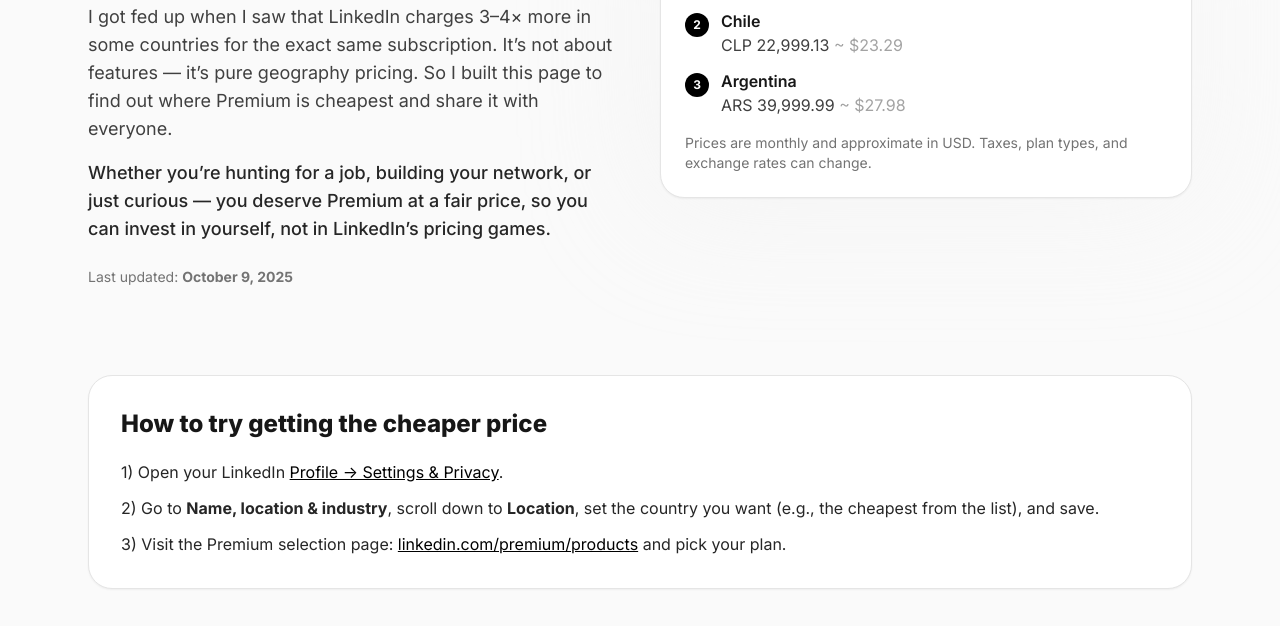
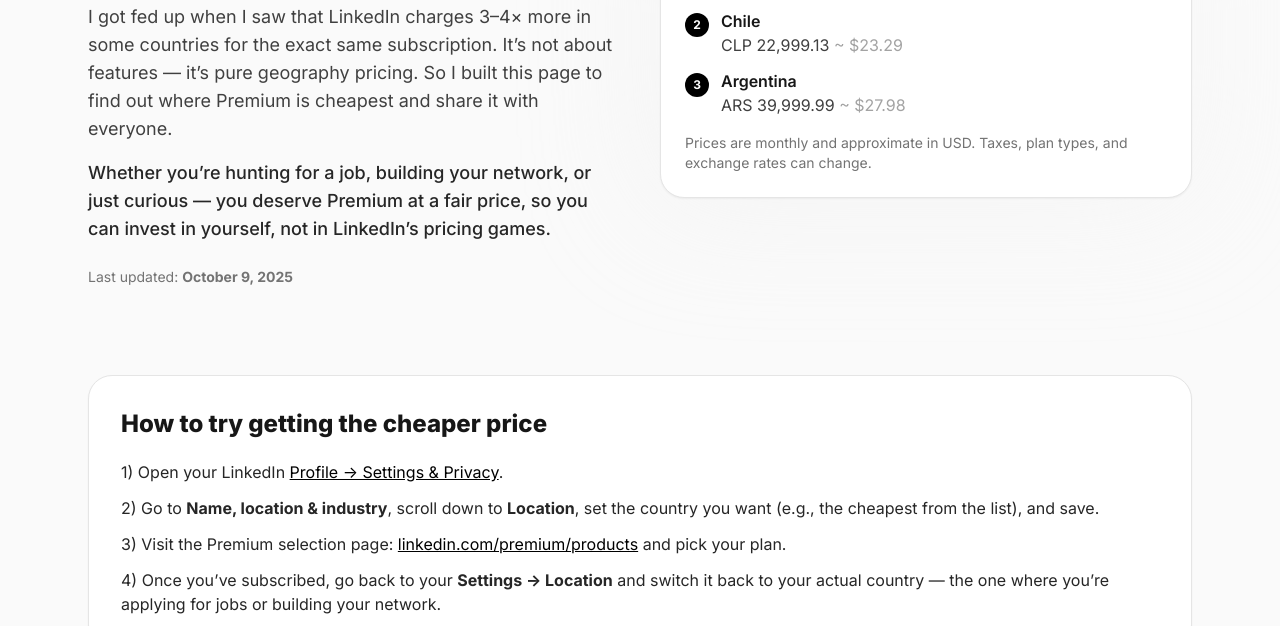
Before and after one commit to dima-sayankin/cheapestlinkedin.org, a plain HTML site: page index.html in a window 1280 px wide. Shown: the part 326-952 px from the top of the page. Drawn offline with nearby package versions, Linux system fonts and the light colour scheme.

Commit message:
Added 4th step

```diff
--- a/index.html
+++ b/index.html
@@ -98,6 +98,9 @@
         <li>
           3) Visit the Premium selection page: <a class="underline hover:no-underline text-black" href="https://www.linkedin.com/premium/products/" target="_blank" rel="noopener">linkedin.com/premium/products</a> and pick your plan.
         </li>
+        <li>
+          4) Once you’ve subscribed, go back to your <strong>Settings → Location</strong> and switch it back to your actual country — the one where you’re applying for jobs or building your network.
+        </li>
       </ol>
     </div>
   </section>
```
